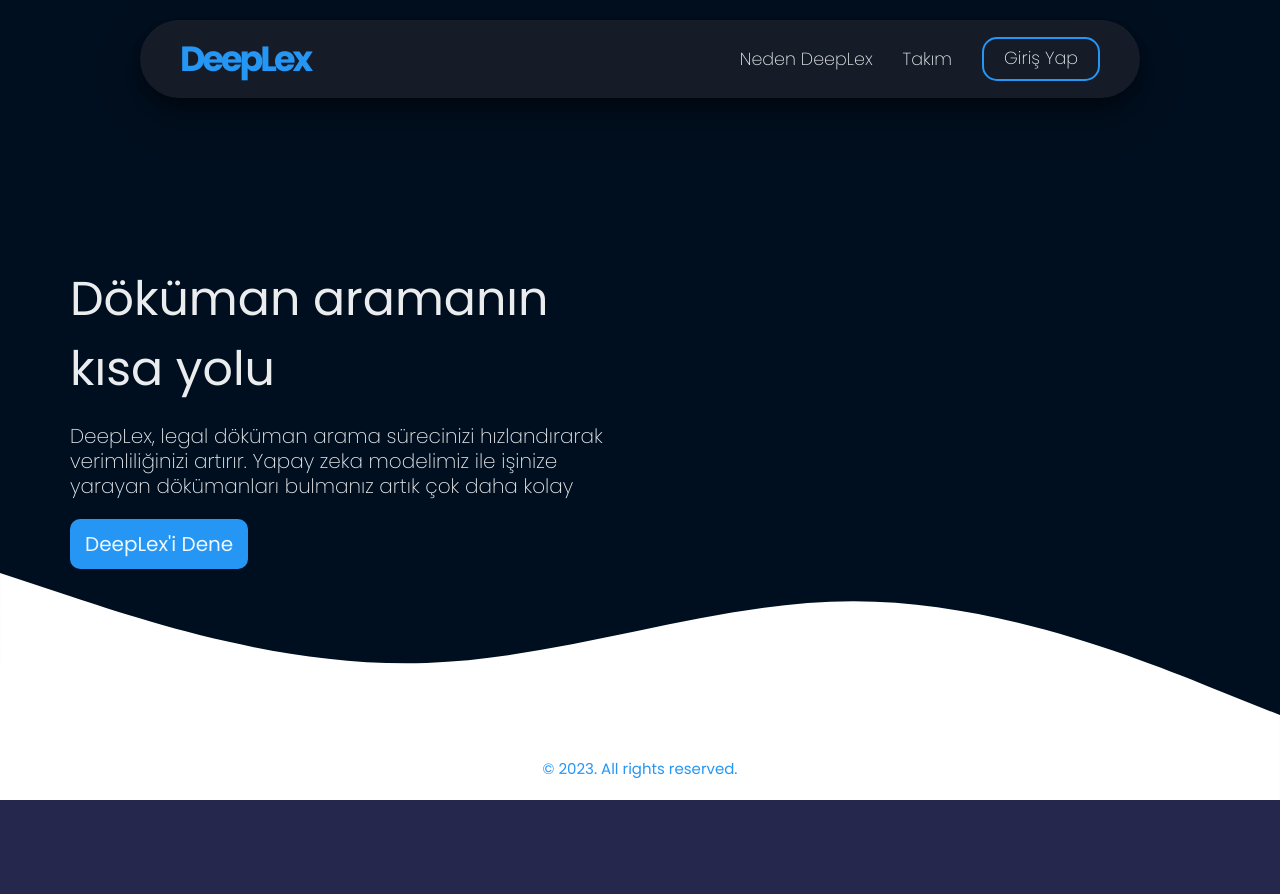
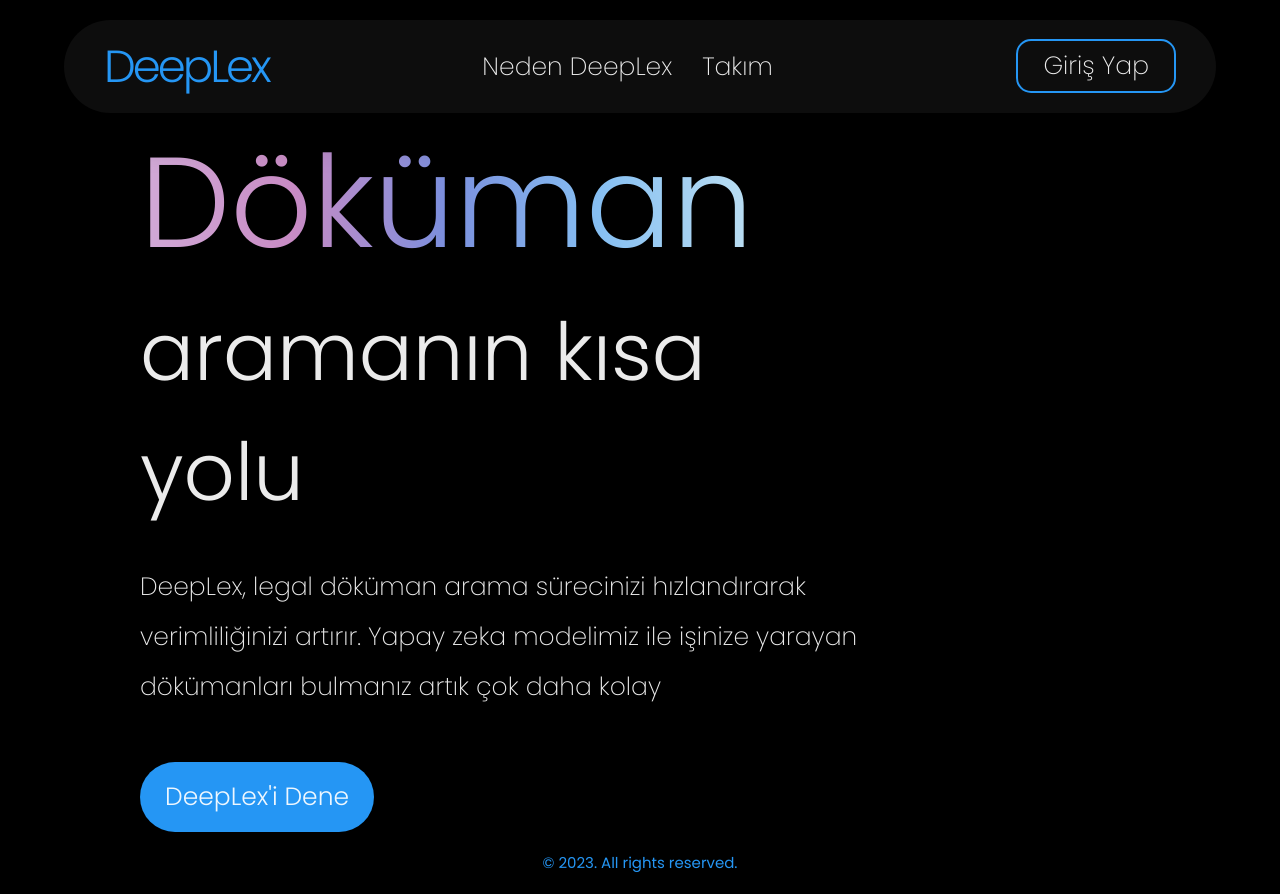
Before and after one commit to hukuki/frontend-main, a Next.js app: page / in a window 1280 px wide. Before the commit the page ends 800 px from the top, so only its background shows below. Built offline with nearby package versions, Linux system fonts and the light colour scheme.

Commit message:
Bugfix in Login page, change in color palette

```diff
--- a/src/pages/HomePage.module.css
+++ /dev/null
@@ -1,178 +0,0 @@
-/* CONTAINER */
-/* ------------------ */
-.container {
-    display: flex;
-    flex-direction: column;
-    justify-content: space-between;
-    width: 100%;
-    min-height: 100vh;
-    overflow: hidden;
-    background-color: var(--background-color-dark);
-    position: relative;
-    z-index: 1;
-}
-
-.container__background-svg {
-    position: absolute;
-    bottom: 0;
-    left: 0;
-    fill: var(--container-color-light);
-}
-
-/* NAVBAR */
-/* ------------------ */
-.navbar {
-    align-self: center;
-    display: flex;
-    align-items: center;
-    justify-content: space-between;
-    font-family: "Poppins", sans-serif;
-    color: var(--text-color-primary-light);
-    background-color: var(--container-color-dark);
-    box-shadow: 0 1.25rem 3.5rem var(--container-color-dark);
-    border-radius: 5rem;
-    padding: 1.25rem 4rem;
-    margin-top: 2rem;
-    max-width: 100rem;
-    z-index: 2;
-    width: 100%;
-}
-
-.navbar__logo {
-    font-size: 3.5rem;
-    font-weight: 700;
-    letter-spacing: -.3rem;
-    color: var(--color-blue-400);
-    cursor: pointer;
-    flex: 1;
-}
-
-
-.navbar__items {
-    display: flex;
-    justify-content: center;
-    align-items: center;
-}
-
-.navbar__item {
-    display: inline-block;
-    height: 100%;
-    cursor: pointer;
-    font-size: 1.75rem;
-    color: var(--text-color-primary-light);
-    font-weight: 200;
-    transition: all .2s ease-in;
-    margin-right: 3rem;
-}
-
-
-.navbar__item:hover {
-    color: var(--color-blue-500);
-    transform: scale(1.05);
-}
-
-.navbar__login-button {
-    display: inline-block;
-    cursor: pointer;
-    font-size: 1.75rem;
-    font-weight: 200;
-    padding: .75rem 1.5rem;
-    border: .25rem solid var(--color-blue-400);
-    color: var(--color-blue-400);
-    border-radius: 1.2rem;
-    transition: all .2s ease-in;
-}
-
-.navbar__login-button:hover {
-    background-color: var(--color-blue-500);
-    color: var(--text-color-primary-light);
-}
-
-/* ------------------ */
-
-/* CONTENT */
-/* ------------------ */
-
-.content {
-    align-self: center;
-    max-width: 120rem;
-    width: 100%;
-    display: grid;
-    grid-template-columns: 1fr 1fr;
-    align-items: center;
-    justify-content: center;
-    flex-direction: row;
-    justify-content: space-between;
-    align-items: center;
-    width: 100%;
-    position: relative;
-}
-
-.content__text {
-    display: flex;
-    flex-direction: column;
-    justify-content: space-between;
-    align-items: flex-start;
-    margin-left: 3rem;
-}
-
-
-.content__header {
-    font-family: "Poppins", sans-serif;
-    font-size: 4.75rem;
-    line-height: 1.4;
-    color: var(--text-color-primary-light);
-}
-
-.content__sub {
-    color: var(--text-color-primary-light);
-    font-family: "Poppins", sans-serif;
-    font-size: 4.75rem;
-}
-
-.content__description {
-    font-family: "Poppins", sans-serif;
-    font-size: 2rem;
-    color: var(--text-color-secondary-light);
-    margin: 1.75rem 0 3rem;
-    max-width: 60rem;
-    line-height: 2.5rem;
-    font-weight: 200;
-}
-
-.content__button {
-    font-size: 1.75rem;
-    font-weight: 400;
-    font-family: "Poppins", sans-serif;
-    background-color: var(--color-blue-500);
-    color: var(--text-color-primary-light);
-    padding: 1.25rem 2.5rem;
-    border-radius: 1.5rem;
-    margin-top: 2rem;
-    cursor: pointer;
-    transition: all .2s ease;
-}
-
-.content__button:hover {
-    background: var(--color-blue-600);
-    color: var(--text-color-primary-light);
-}
-
-
-/* ------------------ */
-
-/* FOOTER */
-/* ------------------ */
-.footer {
-    max-width: 81rem;
-    width: 100%;
-    padding: 2rem;
-    font-family: "Poppins", sans-serif;
-    color: var(--color-blue-400);
-    display: flex;
-    align-items: center;
-    justify-content: center;
-    margin: 0 auto;
-    z-index: 10;
-    font-size: 1.5rem;
-}
--- a/src/pages/index.js
+++ b/src/pages/index.js
@@ -1,7 +1,4 @@
 import Head from "next/head";
-import Hero from "../components/hero.tsx";
-import styles from "./HomePage.module.css";
-import Image from "next/image";
 
 import { Flex } from "../components/base/layout"
 import { Text } from "../components/base/Text.tsx"
@@ -32,10 +29,9 @@
       overflow="hidden"
       position="relative"
       zIndex="1"
-      bgColor="background.dark"
+      bgColor="background.black"
       boxShadow="0 2rem 3rem primary.400"
       >
-        <svg className={styles["container__background-svg"]} xmlns="http://www.w3.org/2000/svg" viewBox="0 0 1440 320"><path fill-opacity="1" d="M0,64L80,90.7C160,117,320,171,480,165.3C640,160,800,96,960,96C1120,96,1280,160,1360,192L1440,224L1440,320L1360,320C1280,320,1120,320,960,320C800,320,640,320,480,320C320,320,160,320,80,320L0,320Z"></path></svg>
         <Flex
         alignSelf="center"
         alignItems="center"
@@ -44,19 +40,17 @@
         px="4rem"
         py="1.25rem"
         marginTop="2rem"
-        maxW="100rem"
-        width="100%"
+        width="90vw"
         zIndex="2"
         fontFamily="Poppins"
         bgColor="container.dark"
         boxShadow="dark-lg"
         >
           <Text
-          fontSize="3.5rem"
-          fontWeight="700"
+          fontSize="4.5rem"
+          fontWeight="300"
           letterSpacing="-.3rem"
           cursor="pointer"
-          flex="1"
           color="primary.400"
           onClick={() => router.push("/")}
           >
@@ -69,7 +63,7 @@
             <Text
             height="100%"
             cursor="pointer"
-            fontSize="1.75rem"
+            fontSize="2.5rem"
             fontWeight="200"
             transition="all .2s ease-in"
             marginRight="3rem"
@@ -84,7 +78,7 @@
             <Text
             height="100%"
             cursor="pointer"
-            fontSize="1.75rem"
+            fontSize="2.5rem"
             fontWeight="200"
             transition="all .2s ease-in"
             marginRight="3rem"
@@ -95,63 +89,67 @@
             >
               Takım
             </Text>
-            <Button
+          </Flex>
+          <Button
             variant="outline"
-            fontSize="1.75rem"
+            fontSize="2.5rem"
             fontWeight="200"
-            padding="2rem"
+            padding="2.5rem"
             borderRadius="1.5rem"
             onClick={() => router.push("/login")}
             >
               Giriş Yap
             </Button>
-          </Flex>
         </Flex>
         <Grid
-        alignSelf="center"
-        maxW="120rem"
-        width="100%"
-        templateColumns="1fr 1fr"
+        alignSelf="start"
+        width="100vw"
+        templateColumns="70% 1fr"
         alignItems="center"
         justifyContent="center"
         position="relative"
+        px="4rem"
         >
           <Flex
           flexDir="column"
           justifyContent="space-between"
           alignItems="flex-start"
-          marginLeft="3rem"
+          marginLeft="10rem"
           >
             <Text
             fontFamily="Poppins"
-            fontSize="4.75rem"
+            fontSize="12.8rem"
             lineHeight="1.4"
+            fontWeight="300"
+            background="linear-gradient(90.13deg,#d1aad7 .11%,#c88bc4 25.06%,#7b8fdd 50%,#86bff2 74.8%,#bbdef2 99.76%)"
+            backgroundClip="text"
             >
-              Döküman aramanın
+              Döküman
             </Text>
             <Text
             fontFamily="Poppins"
-            fontSize="4.75rem"
+            fontSize="8rem"
+            fontWeight="300"
             >
-              kısa yolu
+               aramanın kısa yolu
             </Text>
             <Text
             fontFamily="Poppins"
-            fontSize="2rem"
-            maxW="60rem"
-            lineHeight="2.5rem"
-            marginTop="2rem"
-            marginBottom="2rem"
+            fontSize="2.5rem"
+            maxW="100rem"
+            lineHeight="5rem"
+            marginTop="3rem"
+            marginBottom="5rem"
             fontWeight="200"
             >
             DeepLex, legal döküman arama sürecinizi hızlandırarak verimliliğinizi artırır. Yapay zeka modelimiz ile işinize yarayan dökümanları bulmanız artık çok daha kolay
             </Text>
             <Button
-            fontSize="2rem"
-            fontWeight="400"
-            px="1.5rem"
-            py="2.5rem"
-            borderRadius="1rem"
+            fontSize="2.5rem"
+            fontWeight="300"
+            px="2.5rem"
+            py="3.5rem"
+            borderRadius="10rem"
             onClick={() => router.push("/search")}
             >
               DeepLex'i Dene
--- a/src/pages/login/index.js
+++ b/src/pages/login/index.js
@@ -77,8 +77,8 @@
               </div>
                 <button
                 disabled={isSubmitting}
-                className={styles["form__button"]}
-                type="submit" class="button">
+                className={`${styles["form__button"]} button`}
+                type="submit">
                     {isSubmitting ? <Spinner /> : "Giriş Yapın"}
                 </button>
             </form>
--- a/src/styles/globals.css
+++ b/src/styles/globals.css
@@ -110,8 +110,8 @@
     --color-blue-800: #002A4D;
     --color-blue-900: #000F1F;
 
-    --background-color-dark: #000F1F;
-    --background-color-light: #FAFAFA;
+    --background-color-dark: #000;
+    --background-color-light: #0D0D0D;
 
     --container-color-dark: #151C28;
     --container-color-light: #FFFFFF;
@@ -149,5 +149,5 @@
 body,
 body > div:first-of-type { /* the div is the root div (id="__next") */
     height: 100%;
-    background-color: #25274D;
+    background-color: #000;
 }
--- a/src/theme/index.ts
+++ b/src/theme/index.ts
@@ -22,11 +22,11 @@
     900: "#000F1F",
   },
   background: {
-    dark: "#000F1F",
-    light: "#FAFAFA"
+    dark: "#000",
+    light: "#FAFAFA",
   },
   container: {
-    dark: "#151C28",
+    dark: "#0D0D0D",
     light: "#FFFFFF"
   },
   text: {
```
